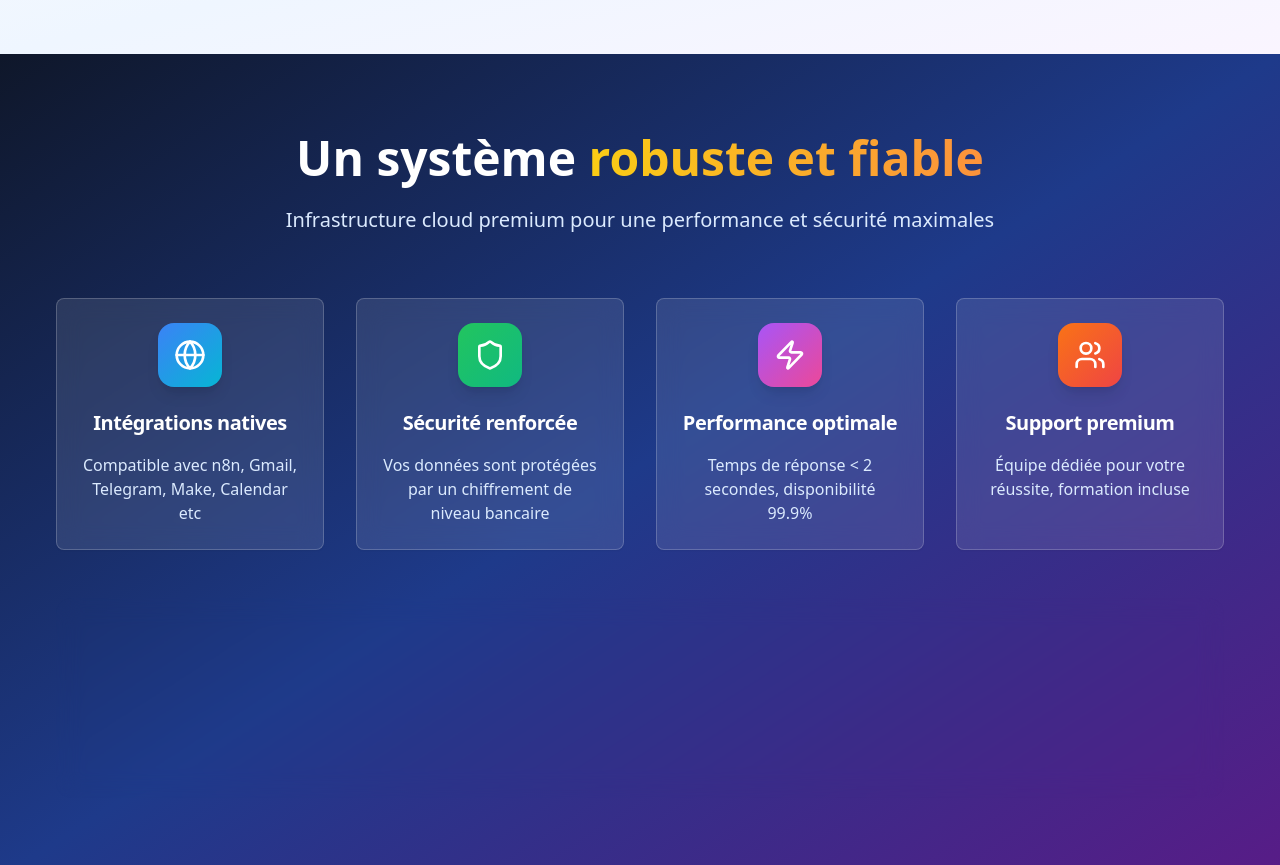
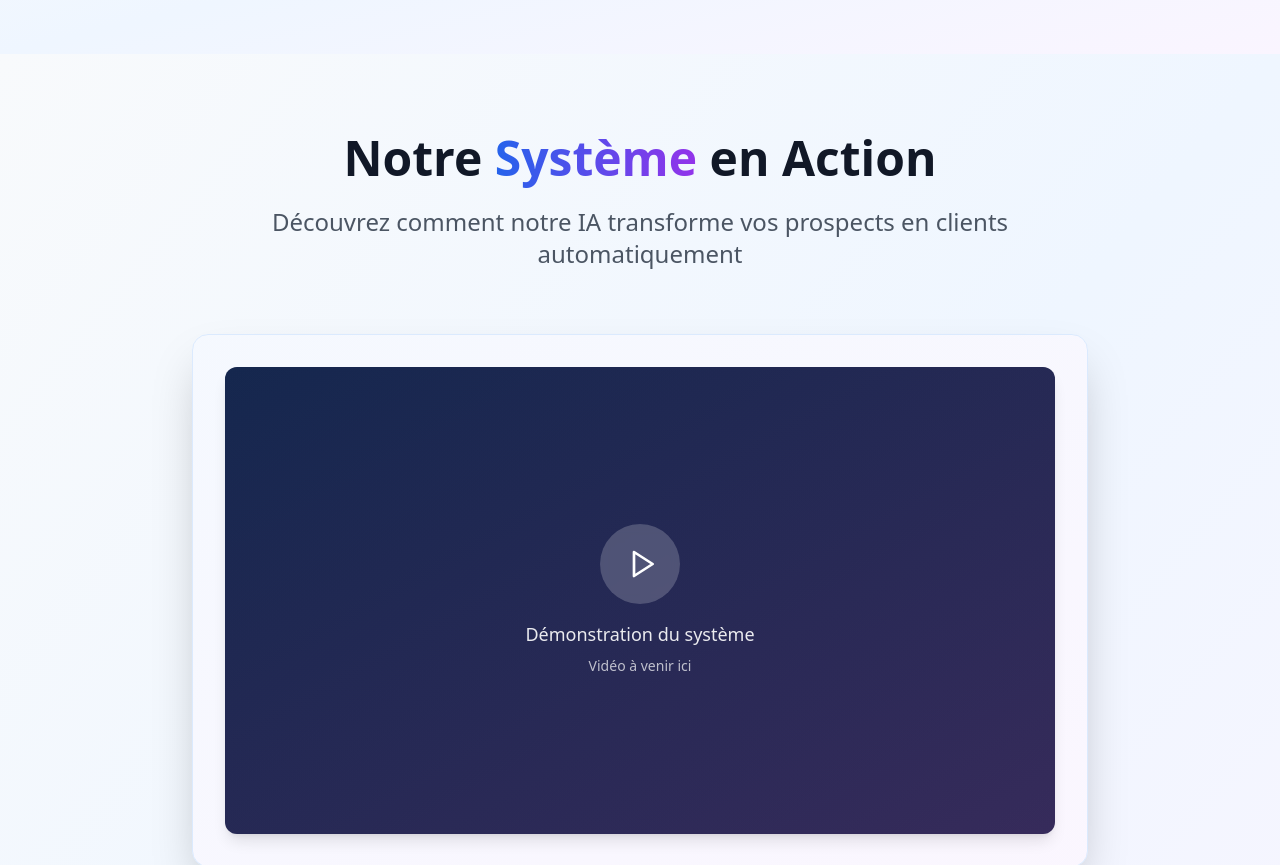
Before and after one commit to boubafa/lead-flow-autopilot-pro, a React (Vite) app: page / in a window 1280 px wide. Shown: the part 4180-5045 px from the top of the page. Built offline with nearby package versions, Linux system fonts and the light colour scheme.

Commit message:
Reverted to commit 941893759fba2147a29ba1ed42bb7759e996b05d

```diff
--- a/src/components/SystemeSection.tsx
+++ b/src/components/SystemeSection.tsx
@@ -1,145 +1,69 @@
-
-import { motion } from "framer-motion";
-import { useEffect, useRef } from "react";
-import { useInView } from "framer-motion";
-import { Card, CardContent, CardHeader, CardTitle } from "@/components/ui/card";
-import { Badge } from "@/components/ui/badge";
-import { Zap, Users, Globe, Shield, ArrowRight, CheckCircle, Star, Sparkles } from "lucide-react";
+import { ArrowRight, Play } from "lucide-react";
 import AnimatedLightButton from "./AnimatedLightButton";
-
 const SystemeSection = () => {
-  const ref = useRef(null);
-  const isInView = useInView(ref, {
-    once: true,
-    amount: 0.3
-  });
-
-  const containerVariants = {
-    hidden: {
-      opacity: 0
-    },
-    visible: {
-      opacity: 1,
-      transition: {
-        duration: 0.6,
-        staggerChildren: 0.2
-      }
-    }
-  };
-
-  const itemVariants = {
-    hidden: {
-      opacity: 0,
-      y: 30,
-      scale: 0.8
-    },
-    visible: {
-      opacity: 1,
-      y: 0,
-      scale: 1,
-      transition: {
-        duration: 0.6,
-        ease: "easeOut"
-      }
-    }
-  };
-
-  const features = [
-    {
-      icon: Globe,
-      title: "Intégrations natives",
-      description: "Compatible avec n8n, Gmail, Telegram, Make, Calendar etc",
-      color: "from-blue-500 to-cyan-500"
-    },
-    {
-      icon: Shield,
-      title: "Sécurité renforcée",
-      description: "Vos données sont protégées par un chiffrement de niveau bancaire",
-      color: "from-green-500 to-emerald-500"
-    },
-    {
-      icon: Zap,
-      title: "Performance optimale",
-      description: "Temps de réponse < 2 secondes, disponibilité 99.9%",
-      color: "from-purple-500 to-pink-500"
-    },
-    {
-      icon: Users,
-      title: "Support premium",
-      description: "Équipe dédiée pour votre réussite, formation incluse",
-      color: "from-orange-500 to-red-500"
-    }
-  ];
-
-  return (
-    <section className="py-12 md:py-20 px-4 md:px-6 bg-gradient-to-br from-slate-900 via-blue-900 to-purple-900 text-white overflow-hidden">
-      <div className="container mx-auto" ref={ref}>
-        <motion.div
-          initial="hidden"
-          animate={isInView ? "visible" : "hidden"}
-          variants={containerVariants}
-          className="text-center mb-12 md:mb-16"
-        >
-          <motion.h2 variants={itemVariants} className="text-3xl md:text-4xl lg:text-5xl font-bold mb-4 md:mb-6">
-            Un système <span className="bg-gradient-to-r from-yellow-400 to-orange-400 bg-clip-text text-transparent">robuste et fiable</span>
-          </motion.h2>
-          <motion.p variants={itemVariants} className="text-lg md:text-xl text-blue-100 max-w-3xl mx-auto">
-            Infrastructure cloud premium pour une performance et sécurité maximales
-          </motion.p>
-        </motion.div>
-
-        <div className="grid md:grid-cols-2 lg:grid-cols-4 gap-6 md:gap-8 mb-12">
-          {features.map((feature, index) => (
-            <motion.div key={index} variants={itemVariants}>
-              <Card className="bg-white/10 backdrop-blur-md border border-white/20 hover:bg-white/15 transition-all duration-300 hover:scale-105 group h-full">
-                <CardHeader className="text-center pb-4">
-                  <div className={`w-12 h-12 md:w-16 md:h-16 mx-auto mb-4 rounded-2xl bg-gradient-to-br ${feature.color} flex items-center justify-center shadow-lg group-hover:shadow-xl transition-all duration-300`}>
-                    <feature.icon className="w-6 h-6 md:w-8 md:h-8 text-white" />
-                  </div>
-                  <CardTitle className="text-lg md:text-xl font-bold text-white">
-                    {feature.title}
-                  </CardTitle>
-                </CardHeader>
-                <CardContent className="pt-0 flex-1">
-                  <p className="text-blue-100 text-center text-sm md:text-base leading-relaxed">
-                    {feature.description}
-                  </p>
-                </CardContent>
-              </Card>
-            </motion.div>
-          ))}
+  return <section id="systeme" className="py-20 px-6 bg-gradient-to-br from-slate-50 via-blue-50 to-purple-50">
+      <div className="container mx-auto max-w-6xl">
+        {/* En-tête de la section */}
+        <div className="text-center mb-16">
+          <h2 className="text-4xl md:text-5xl font-bold mb-6 text-gray-900">
+            Notre <span className="bg-gradient-to-r from-blue-600 to-purple-600 bg-clip-text text-transparent">Système</span> en Action
+          </h2>
+          <p className="text-xl md:text-2xl text-gray-600 max-w-3xl mx-auto">
+            Découvrez comment notre IA transforme vos prospects en clients automatiquement
+          </p>
         </div>
 
-        <motion.div
-          variants={itemVariants}
-          className="text-center bg-gradient-to-r from-blue-900/50 to-purple-900/50 backdrop-blur-md rounded-2xl p-6 md:p-8 border border-white/20"
-        >
-          <div className="flex items-center justify-center mb-4">
-            <Sparkles className="w-8 h-8 text-yellow-400 mr-3" />
-            <h3 className="text-xl md:text-2xl font-bold">Garantie satisfait ou remboursé</h3>
-            <Sparkles className="w-8 h-8 text-yellow-400 ml-3" />
+        {/* Section vidéo */}
+        <div className="mb-12">
+          <div className="relative max-w-4xl mx-auto">
+            <div className="bg-white rounded-2xl shadow-2xl border border-blue-100 p-4 md:p-8 relative overflow-hidden">
+              <div className="absolute inset-0 bg-gradient-to-br from-blue-500/5 to-purple-500/5"></div>
+              <div className="relative">
+                {/* Lecteur vidéo placeholder */}
+                <div className="relative aspect-video bg-gradient-to-br from-gray-900 to-gray-800 rounded-xl overflow-hidden shadow-lg">
+                  <div className="absolute inset-0 bg-gradient-to-br from-blue-600/20 to-purple-600/20"></div>
+                  <div className="absolute inset-0 flex items-center justify-center">
+                    <div className="text-center">
+                      <div className="w-20 h-20 bg-white/20 backdrop-blur-sm rounded-full flex items-center justify-center mb-4 mx-auto hover:bg-white/30 transition-all duration-300 cursor-pointer group">
+                        <Play className="w-8 h-8 text-white ml-1 group-hover:scale-110 transition-transform" />
+                      </div>
+                      <p className="text-white/90 text-lg font-medium mb-2">
+                        Démonstration du système
+                      </p>
+                      <p className="text-white/70 text-sm">Vidéo à venir ici</p>
+                    </div>
+                  </div>
+                </div>
+              </div>
+            </div>
           </div>
-          <p className="text-blue-100 text-base md:text-lg mb-6">
-            30 jours pour tester sans risque. Si vous n'êtes pas satisfait, nous vous remboursons intégralement.
-          </p>
-          <div className="flex flex-wrap justify-center gap-4">
-            <Badge className="bg-green-500/20 text-green-300 border-green-500/50 text-sm md:text-base px-3 py-1">
-              <CheckCircle className="w-4 h-4 mr-2" />
-              Support 24/7
-            </Badge>
-            <Badge className="bg-blue-500/20 text-blue-300 border-blue-500/50 text-sm md:text-base px-3 py-1">
-              <Star className="w-4 h-4 mr-2" />
-              Formation incluse
-            </Badge>
-            <Badge className="bg-purple-500/20 text-purple-300 border-purple-500/50 text-sm md:text-base px-3 py-1">
-              <Zap className="w-4 h-4 mr-2" />
-              Mise en place rapide
-            </Badge>
+        </div>
+
+        {/* Texte descriptif */}
+        <div className="text-center mb-12">
+          <div className="max-w-4xl mx-auto">
+            <h3 className="text-2xl md:text-3xl font-bold text-gray-900 mb-6">Gérez des leads automatiquement sans effort  et augmentez vos taux de conversion</h3>
+            <p className="text-lg md:text-xl text-gray-600 leading-relaxed">Notre Agent IA traite vos prospects 24h/24, les qualifie intelligemment et les convertit en rendez-vous qualifiés. Pendant que vous dormez, votre pipeline commercial se remplit automatiquement.</p>
           </div>
-        </motion.div>
+        </div>
+
+        {/* Call to Action */}
+        <div className="text-center">
+          <div className="bg-gradient-to-r from-blue-100 to-purple-100 rounded-2xl p-8 md:p-12 max-w-3xl mx-auto border border-blue-200 shadow-lg">
+            <h4 className="text-2xl md:text-3xl font-bold mb-6 text-gray-900">Prêt à voir ce agent transformer votre business ?</h4>
+            <p className="text-lg text-gray-700 mb-8 max-w-2xl mx-auto">Réservez une démonstration personnalisée et découvrez comment automatiser votre prospection. </p>
+
+            <AnimatedLightButton size="lg" onClick={() => window.open('https://cal.com/boubatest/30min', '_blank')} className="px-8 py-4 text-xl font-semibold">
+              <span className="flex items-center">
+                Réservez votre démonstration personnalisée
+                <ArrowRight className="ml-3 w-6 h-6 group-hover:translate-x-1 transition-transform duration-300" />
+              </span>
+            </AnimatedLightButton>
+
+            <p className="text-sm text-gray-500 mt-4">⚡ Réponse garantie sous 48h • 🎯 Sans engagement</p>
+          </div>
+        </div>
       </div>
-    </section>
-  );
+    </section>;
 };
-
 export default SystemeSection;
```
